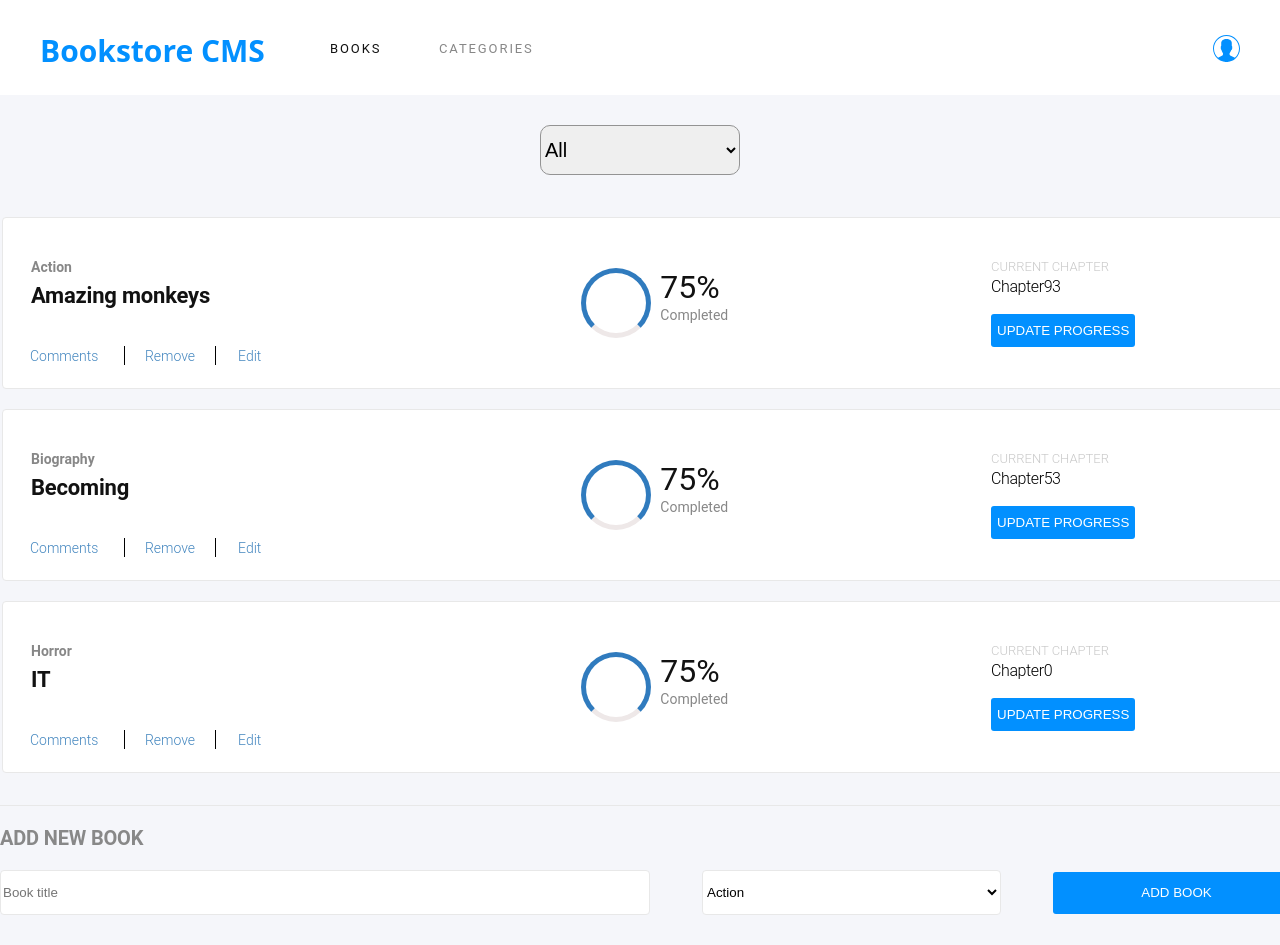
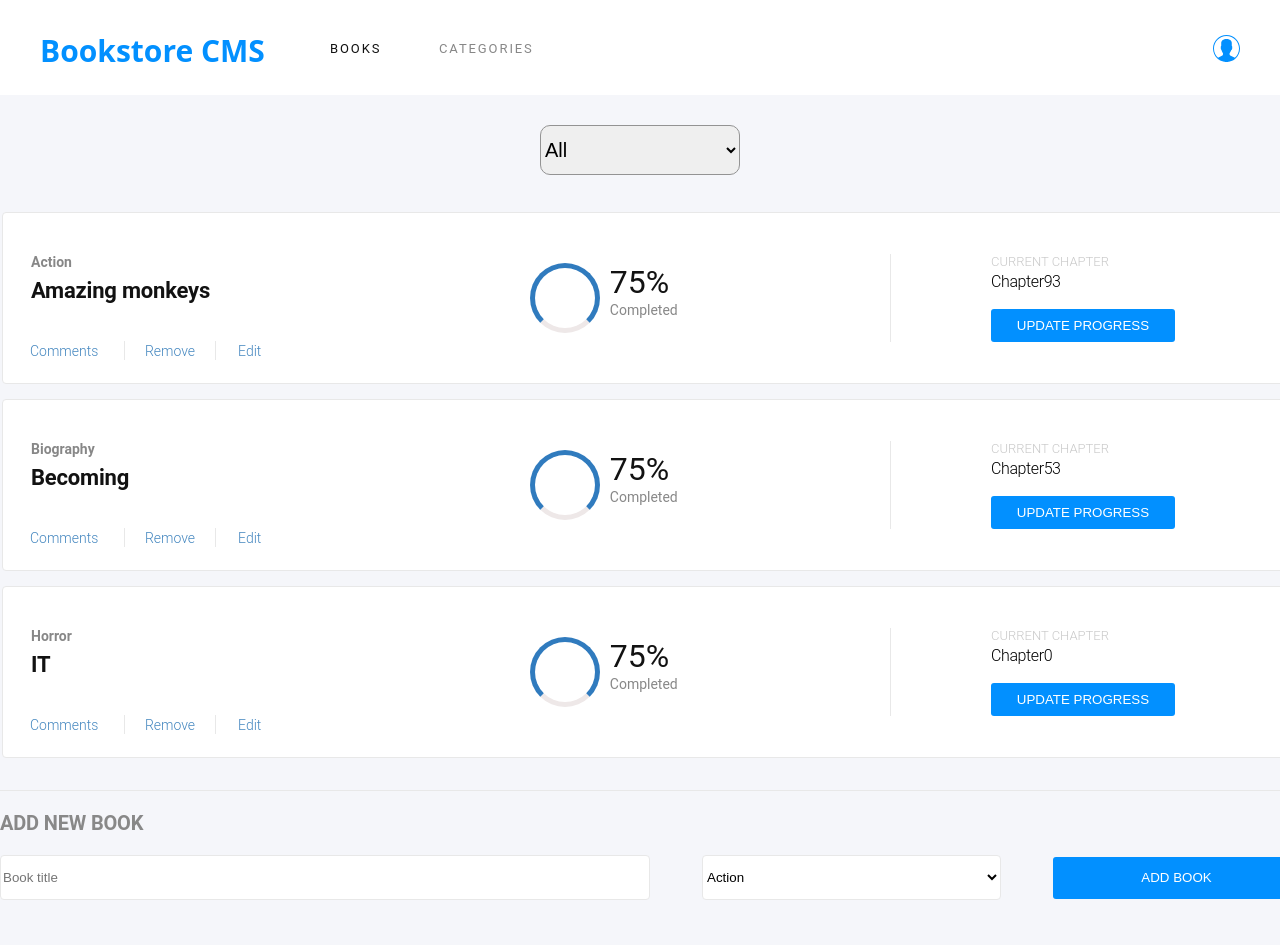
Before and after one commit to rida-elbahtouri/Bookstore, a React (Create React App) app: page / in a window 1280 px wide. Shown: the top 945 px of the page. Built offline with nearby package versions, Linux system fonts and the light colour scheme.

Commit message:
add missing line between columns

```diff
--- a/src/index.css
+++ b/src/index.css
@@ -76,7 +76,7 @@ a {
 .BOOKS {
   width: 59px;
   height: 16px;
-  font-family: Roboto, Helvetica, sans-serif;
+  font-family: Montserrat-Bold, Roboto, Helvetica, sans-serif;
   font-size: 13px;
   font-weight: normal;
   font-stretch: normal;
@@ -92,7 +92,7 @@ a {
   width: 105px;
   height: 16px;
   opacity: 0.5;
-  font-family: Roboto, Helvetica, sans-serif;
+  font-family: Montserrat-Bold, Roboto, Helvetica, sans-serif;
   font-size: 13px;
   font-weight: normal;
   font-stretch: normal;
@@ -120,7 +120,7 @@ a {
 
 .Lesson-Panel {
   width: 1200px;
-  margin-top: 20px;
+  margin-top: 15px;
   height: 170px;
   border-radius: 4px;
   border: solid 1px #e8e8e8;
@@ -143,7 +143,7 @@ table {
   width: 49px;
   height: 18px;
   opacity: 0.5;
-  font-family: Roboto, Helvetica, sans-serif;
+  font-family: RobotoSlab-Bold, Roboto, Helvetica, sans-serif;
   font-size: 14px;
   font-weight: bold;
   font-stretch: normal;
@@ -156,7 +156,7 @@ table {
 .book-title {
   width: 197px;
   height: 29px;
-  font-family: Roboto, Helvetica, sans-serif;
+  font-family: Montserrat-Bold, Roboto, Helvetica, sans-serif;
   font-size: 22px;
   font-weight: bold;
   font-stretch: normal;
@@ -169,7 +169,7 @@ table {
 .Remove {
   /* width: 54px; */
   height: 19px;
-  font-family: Roboto, Helvetica, sans-serif;
+  font-family: RobotoSlab-Bold, Roboto, Helvetica, sans-serif;
   font-size: 14px;
   font-weight: 300;
   font-stretch: normal;
@@ -183,8 +183,8 @@ table {
 }
 
 .Remove button {
-  border-left: 1px solid black;
-  border-right: 1px solid black;
+  border-left: 1px solid #e8e8e8;;
+  border-right: 1px solid #e8e8e8;;
   border-radius: 0;
   margin-right:20px;
 
@@ -270,15 +270,22 @@ table {
 
 .udpateprogress {
   font-family: Roboto, Helvetica, sans-serif;
+  border-left: 1px solid #e8e8e8;
+  padding-left: 100px;
 }
 
 button {
   background-color: #0290ff;
   border: none;
-  /* width: 184px; */
+
   height: 33px;
   border-radius: 3px;
   color: white;
+}
+
+.udpateprogress button{
+  width: 184px;
+
 }
 
 .current-chap {
```
